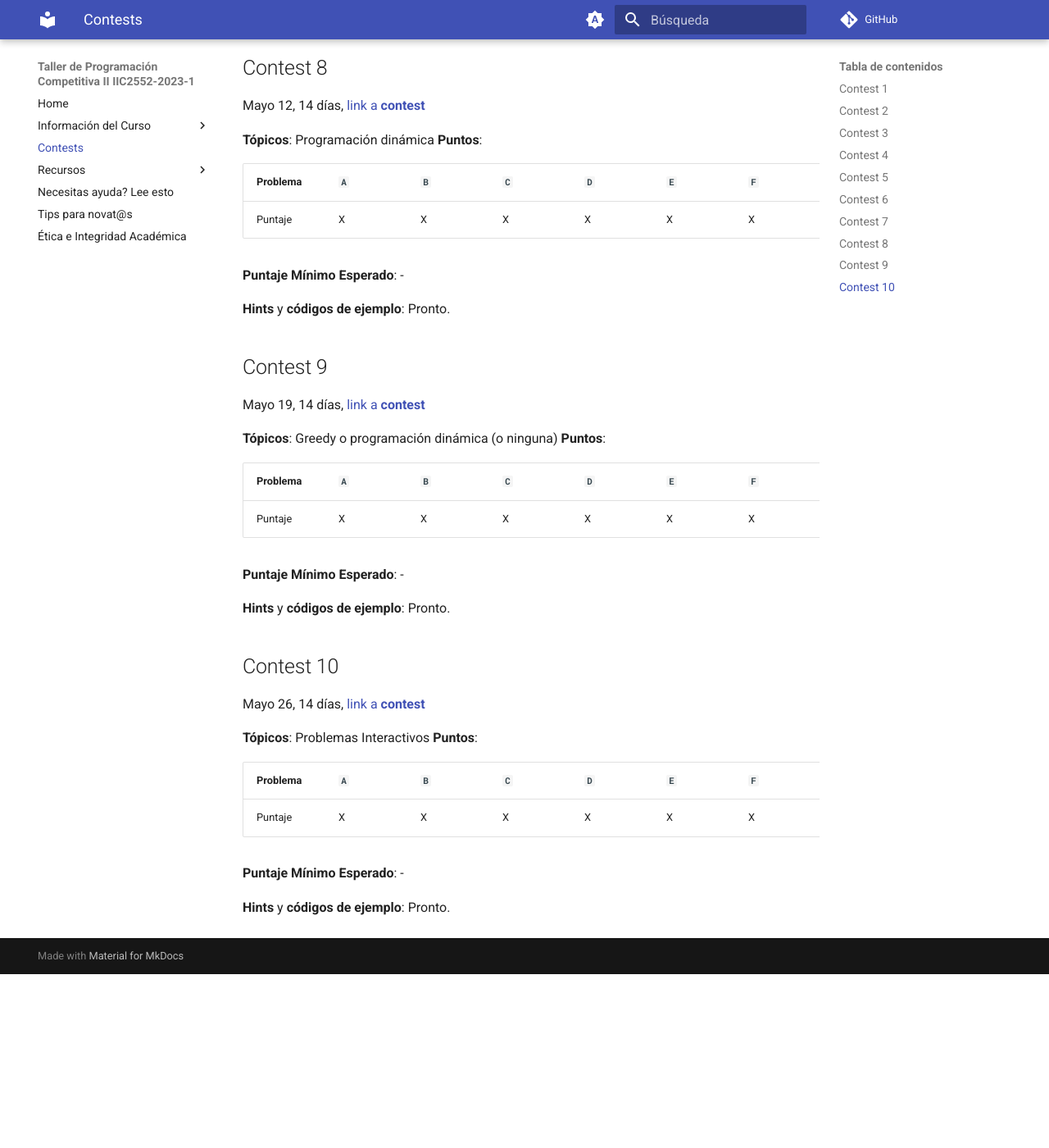
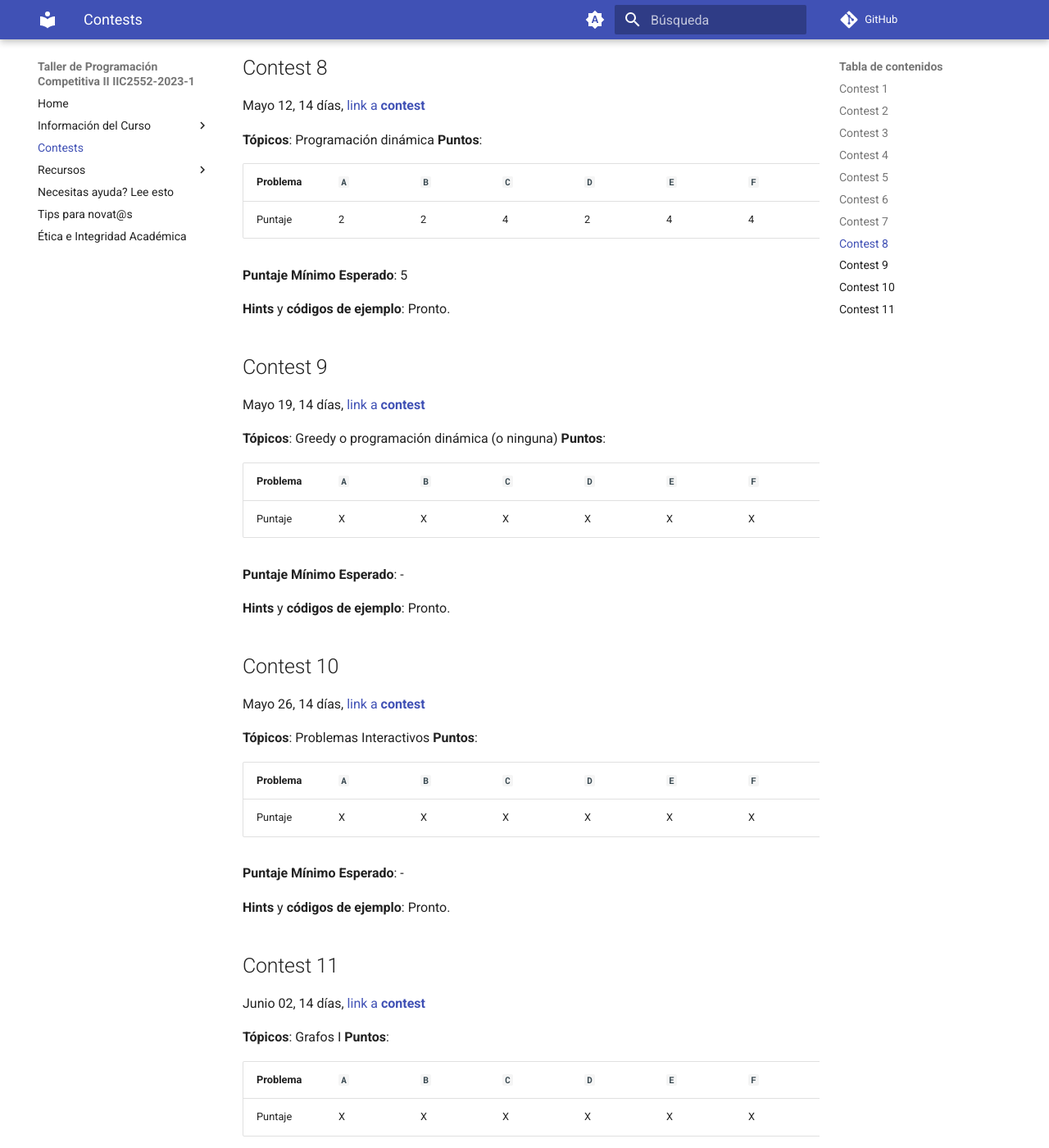
Before and after one commit to progcompuc/IIC2552-2023-1, an MkDocs documentation site: the page built from docs/contests/index.md, in a window 1280 px wide and 1400 px high, scrolled down 2669 px. Shown: the whole window at 82% size. Built offline with MkDocs 1.6.1 and Material for MkDocs 9.7.7, drawn with Linux system fonts in a browser that asks for light colours; comment, search, counter and statistics services are not loaded; before the commit the page ends 3857 px from its top, so only the background shows below that.

Commit message:
update 02/06

```diff
--- a/docs/contests/index.md
+++ b/docs/contests/index.md
@@ -126,9 +126,9 @@ Mayo 12, 14 días, [link a **contest**](https://vjudge.net/contest/558403)
 
 | Problema  | `A` | `B` | `C` | `D` | `E` | `F` | `G` | `H` | `I` | `J` |
 | --------- | --- | --- | --- | --- | --- | --- | --- | --- | --- | --- |
-| Puntaje   |  X  |  X  |  X  |  X  |  X  |  X  |  X  |  X  |  X  |  X  |
+| Puntaje   |  2  |  2  |  4  |  2  |  4  |  4  |  3  |  4  |  4  |  3  |
 
-**Puntaje Mínimo Esperado**: -
+**Puntaje Mínimo Esperado**: 5
 
 **Hints** y **códigos de ejemplo**: Pronto.
 
@@ -163,3 +163,19 @@ Mayo 26, 14 días, [link a **contest**](https://vjudge.net/contest/560537)
 **Puntaje Mínimo Esperado**: -
 
 **Hints** y **códigos de ejemplo**: Pronto.
+
+
+## Contest 11
+
+Junio 02, 14 días, [link a **contest**](https://vjudge.net/contest/561735)
+
+**Tópicos**: Grafos I
+**Puntos**:
+
+| Problema  | `A` | `B` | `C` | `D` | `E` | `F` | `G` | `H` | `I` | `J` |
+| --------- | --- | --- | --- | --- | --- | --- | --- | --- | --- | --- |
+| Puntaje   |  X  |  X  |  X  |  X  |  X  |  X  |  X  |  X  |  X  |  X  |
+
+**Puntaje Mínimo Esperado**: -
+
+**Hints** y **códigos de ejemplo**: Pronto.
```
